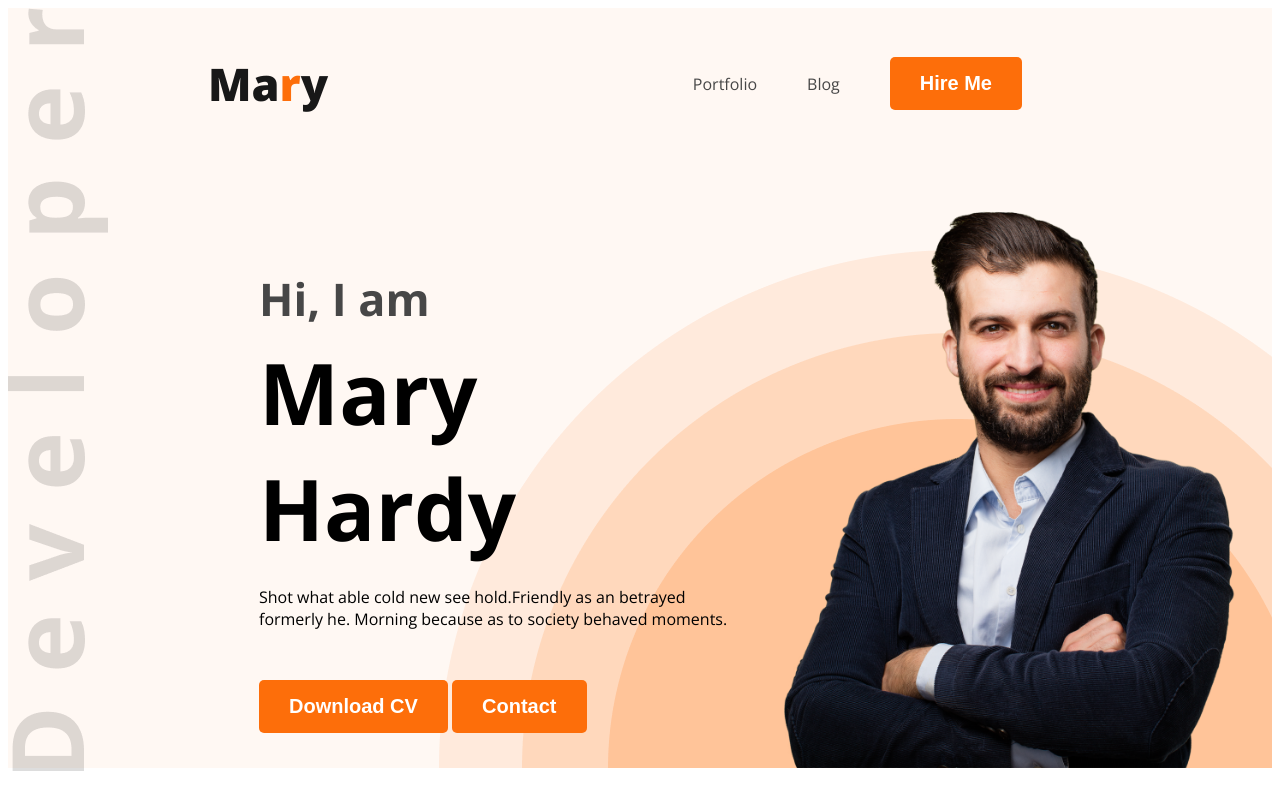
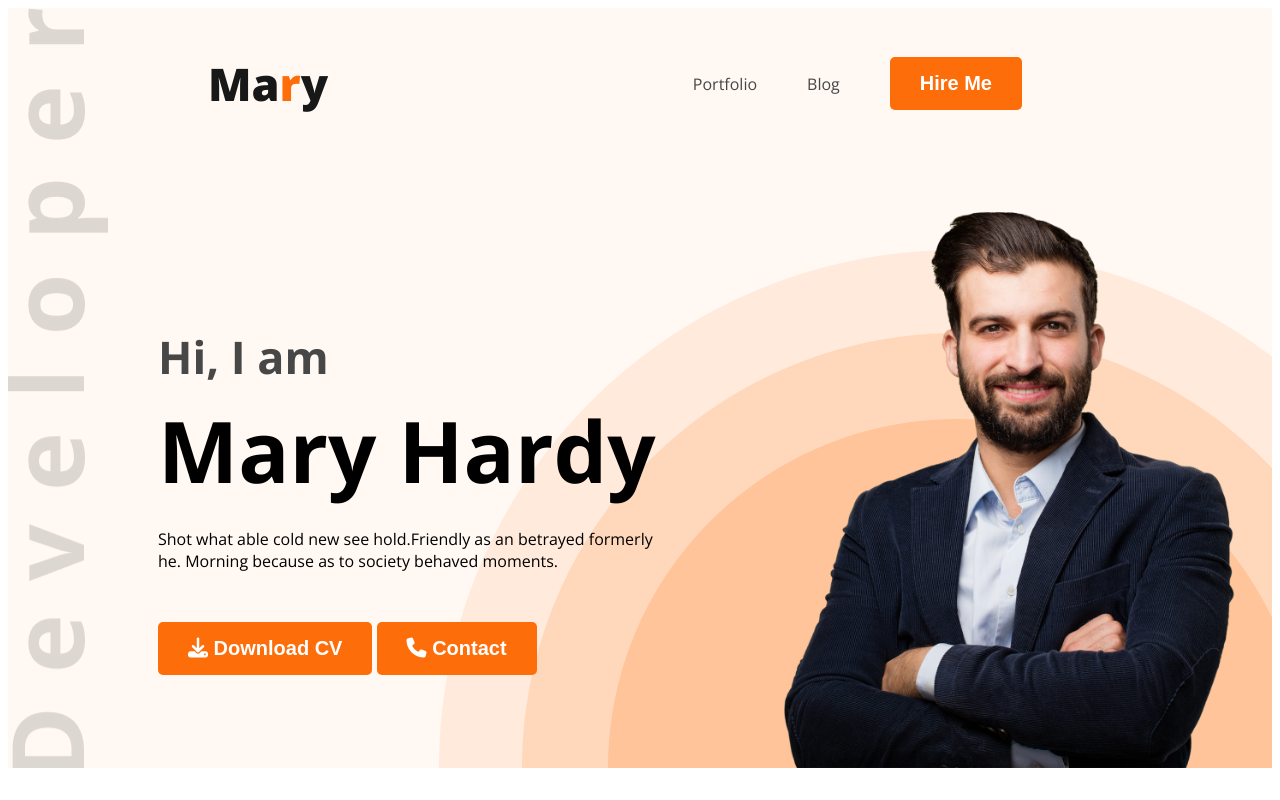
Before and after one commit to Mohammed-Saiful-Islam/web-developer-portfolio, a plain HTML site: page index.html in a window 1280 px wide. Shown: the top 800 px of the page. Drawn offline with nearby package versions, Linux system fonts and the light colour scheme.

Commit message:
added an image in the footer and icons into buttons

```diff
--- a/index.html
+++ b/index.html
@@ -9,11 +9,12 @@
     <link rel="preconnect" href="https://fonts.gstatic.com" crossorigin>
     <link href="https://fonts.googleapis.com/css2?family=Open+Sans:wght@400;700;800&display=swap" rel="stylesheet">
     <link rel="stylesheet" href="styles/portfolio.css">
+    <script src="https://kit.fontawesome.com/e21b93fd92.js" crossorigin="anonymous"></script>
 </head>
 
 <body>
     <header class="header">
-        <img class="dev" src="images/developer.png" alt="">
+
         <nav>
             <h3 class="nav-title">Ma<span class="text-primary">r</span>y</h3>
             <ul>
@@ -28,8 +29,8 @@
                 <h1 class="banner-title">Mary Hardy</h1>
                 <p class="banner-description">Shot what able cold new see hold.Friendly as an betrayed formerly he.
                     Morning because as to society behaved moments.</p>
-                <button class="btn-primary">Download CV</button>
-                <button class="btn-primary">Contact</button>
+                <button class="btn-primary"><i class="fa-solid fa-download"></i> Download CV</button>
+                <button class="btn-primary"><i class="fa-solid fa-phone"></i> Contact</button>
             </div>
             <img class="profile-pic" src="images/hardy.png" alt="">
         </div>
@@ -161,7 +162,7 @@
 
             </div>
             <div class="download-cv">
-                <button class="btn-primary">Download CV</button>
+                <button class="btn-primary"><i class="fa-solid fa-download"></i> Download CV</button>
             </div>
         </section>
     </main>
--- a/styles/portfolio.css
+++ b/styles/portfolio.css
@@ -67,9 +67,9 @@ nav a {
 /* header related styles */
 .header {
     background-color: #FFF8F3;
-    background-image: url('../images/header_bg.png');
+    background-image: url('../images/header_bg.png'), url(../images/developer.png);
     background-repeat: no-repeat;
-    background-position: bottom right;
+    background-position: bottom right, top left;
 }
 
 .banner {
```
